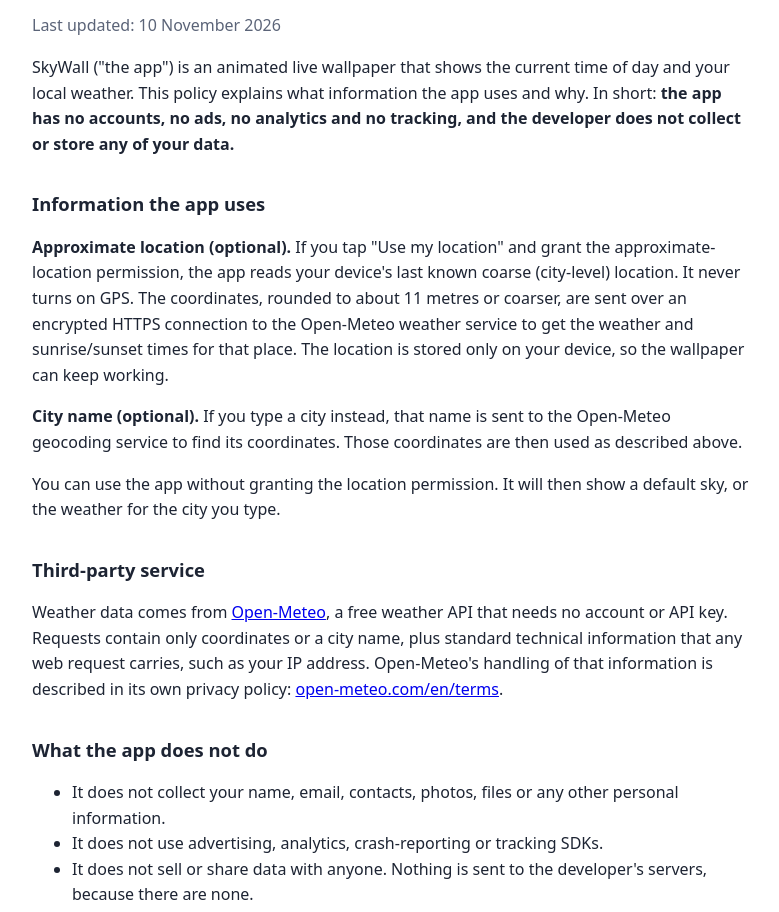
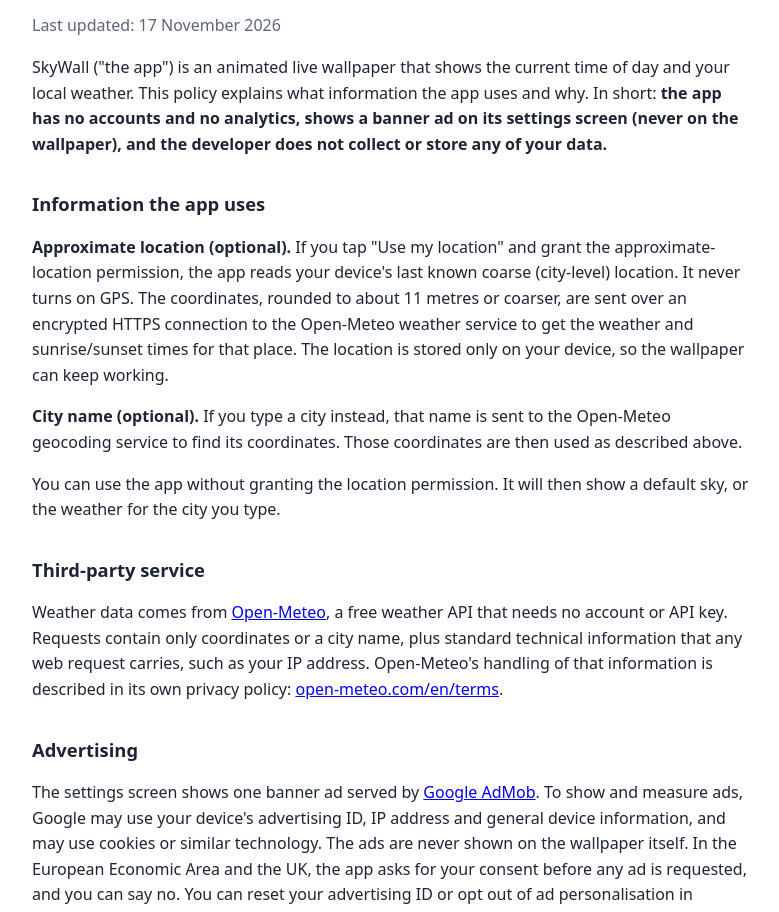
Before and after one commit to Gopipatwa/skywall-privacy, a plain HTML site: page index.html in a window 1280 px wide. Shown: the part 100-1012 px from the top of the page, without its empty margins (248-1027 px from the left). Drawn offline with Linux system fonts and the light colour scheme.

Commit message:
Update privacy policy and add advertising section

```diff
--- a/index.html
+++ b/index.html
@@ -14,9 +14,9 @@
 </head>
 <body>
 <h1>SkyWall Privacy Policy</h1>
-<p class="muted">Last updated: 10 November 2026</p>
+<p class="muted">Last updated: 17 November 2026</p>
 
-<p>SkyWall ("the app") is an animated live wallpaper that shows the current time of day and your local weather. This policy explains what information the app uses and why. In short: <strong>the app has no accounts, no ads, no analytics and no tracking, and the developer does not collect or store any of your data.</strong></p>
+<p>SkyWall ("the app") is an animated live wallpaper that shows the current time of day and your local weather. This policy explains what information the app uses and why. In short: <strong>the app has no accounts and no analytics, shows a banner ad on its settings screen (never on the wallpaper), and the developer does not collect or store any of your data.</strong></p>
 
 <h2>Information the app uses</h2>
 <p><strong>Approximate location (optional).</strong> If you tap "Use my location" and grant the approximate-location permission, the app reads your device's last known coarse (city-level) location. It never turns on GPS. The coordinates, rounded to about 11 metres or coarser, are sent over an encrypted HTTPS connection to the Open-Meteo weather service to get the weather and sunrise/sunset times for that place. The location is stored only on your device, so the wallpaper can keep working.</p>
@@ -26,11 +26,14 @@
 <h2>Third-party service</h2>
 <p>Weather data comes from <a href="https://open-meteo.com/">Open-Meteo</a>, a free weather API that needs no account or API key. Requests contain only coordinates or a city name, plus standard technical information that any web request carries, such as your IP address. Open-Meteo's handling of that information is described in its own privacy policy: <a href="https://open-meteo.com/en/terms#privacy">open-meteo.com/en/terms</a>.</p>
 
+<h2>Advertising</h2>
+<p>The settings screen shows one banner ad served by <a href="https://admob.google.com/">Google AdMob</a>. To show and measure ads, Google may use your device's advertising ID, IP address and general device information, and may use cookies or similar technology. The ads are never shown on the wallpaper itself. In the European Economic Area and the UK, the app asks for your consent before any ad is requested, and you can say no. You can reset your advertising ID or opt out of ad personalisation in Android settings (Settings › Google › Ads). Google's use of data is described at <a href="https://policies.google.com/technologies/partner-sites">policies.google.com/technologies/partner-sites</a>.</p>
+
 <h2>What the app does not do</h2>
 <ul>
   <li>It does not collect your name, email, contacts, photos, files or any other personal information.</li>
-  <li>It does not use advertising, analytics, crash-reporting or tracking SDKs.</li>
-  <li>It does not sell or share data with anyone. Nothing is sent to the developer's servers, because there are none.</li>
+  <li>It does not use analytics or crash-reporting SDKs. The only third-party SDK is Google AdMob, described above.</li>
+  <li>The developer does not sell your data. Apart from the ad requests handled by Google, nothing is sent to the developer's servers, because there are none.</li>
   <li>It does not access your location in the background without the wallpaper being on screen, and never uses precise (GPS) location.</li>
 </ul>
 
```
